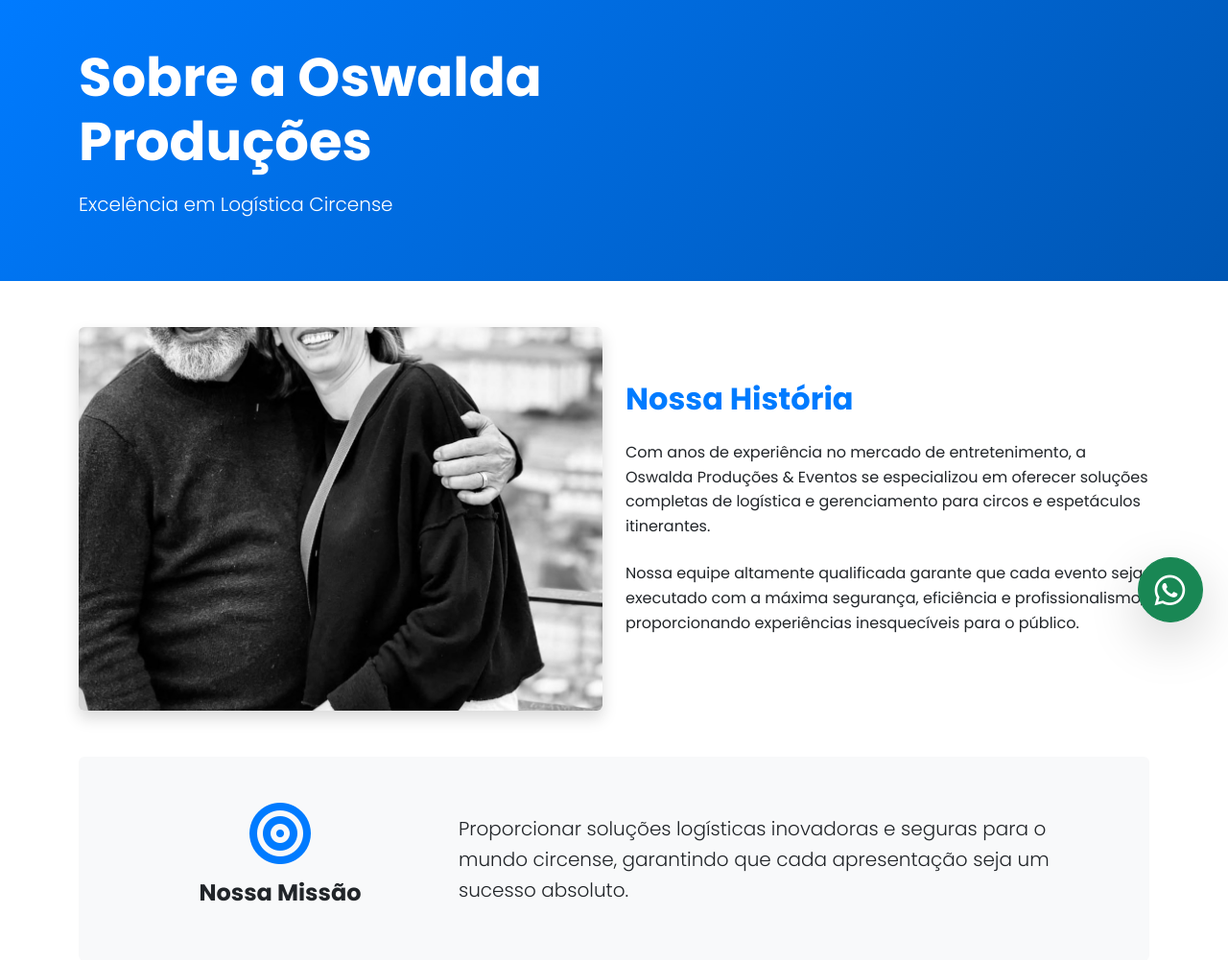
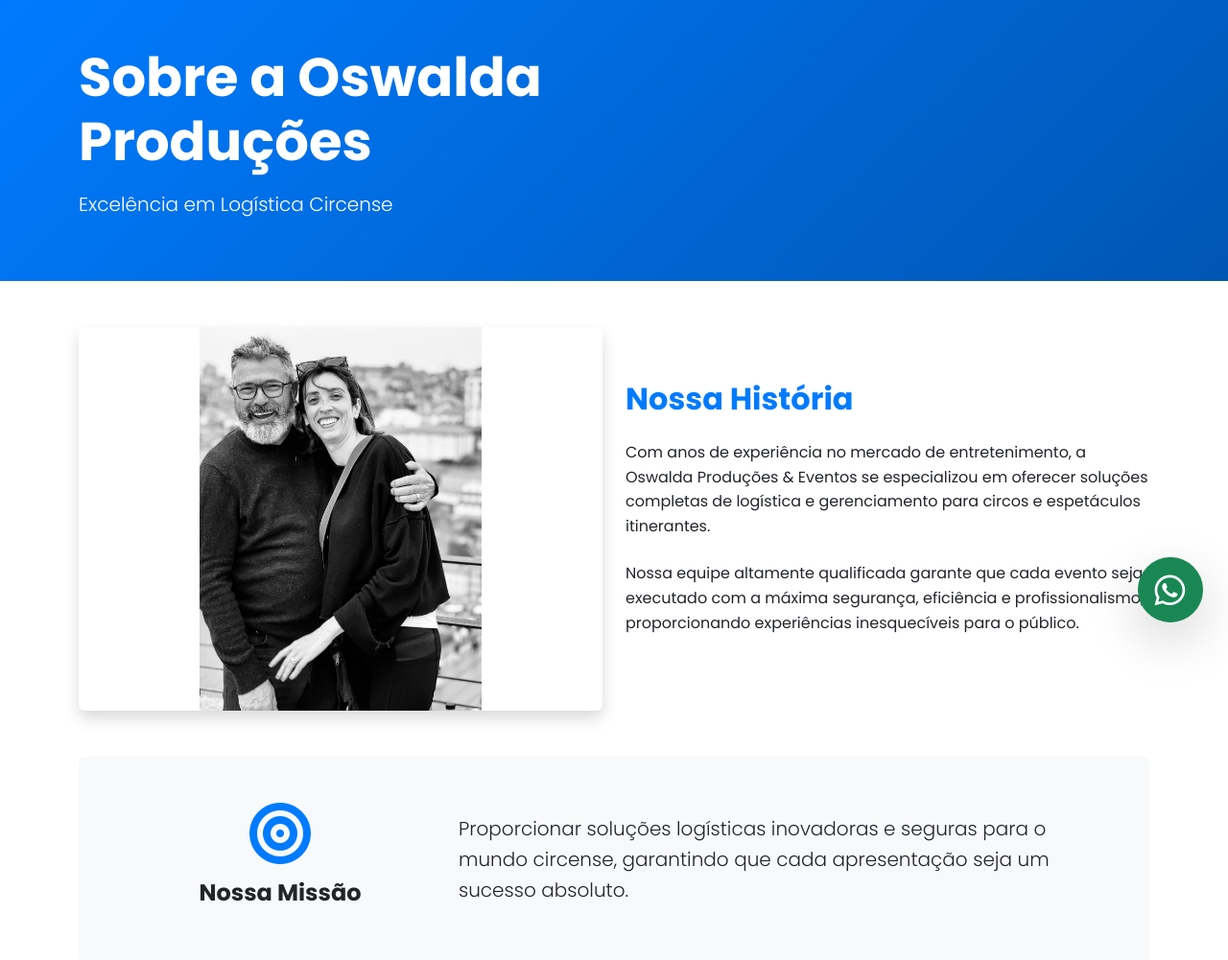
Before and after one commit to lsfrenzel/oswalda2, a Flask app: page /about in a window 1280 px wide. Shown: the part 125-1126 px from the top of the page at 96% size. Run offline with Flask 3, Linux system fonts and the light colour scheme.

Commit message:
Adjust image display on the about page for better presentation
Update `templates/about.html` to change `object-fit` from `cover` to `contain` for the image in the about section, resolving clipping issues.

Replit-Commit-Author: Agent
Replit-Commit-Session-Id: 44c003a3-a09c-4d3d-86a1-bdcd5ff26790
Replit-Commit-Checkpoint-Type: full_checkpoint
Replit-Commit-Screenshot-Url: https://storage.googleapis.com/screenshot-production-us-central1/cae8d03b-0bad-4353-b06f-861cb8dd0b0b/44c003a3-a09c-4d3d-86a1-bdcd5ff26790/BwxlapI

```diff
--- a/templates/about.html
+++ b/templates/about.html
@@ -17,9 +17,9 @@
 <section class="py-5">
     <div class="container">
         <div class="row align-items-center mb-5">
-            <div class="col-lg-6 mb-4 mb-lg-0 text-center">
+            <div class="col-lg-6 mb-4 mb-lg-0">
                 <img src="static/images/oswalda.jpg"
-                     alt="Circus backstage" class="img-fluid rounded shadow slide-in-left" style="max-height: 400px; width: 100%; object-fit: cover;">
+                     alt="Circus backstage" class="img-fluid rounded shadow slide-in-left" style="max-height: 400px; width: 100%; object-fit: contain;">
             </div>
             <div class="col-lg-6 slide-in-right">
                 <h2 class="fw-bold text-primary mb-4">{{ t('about_history') }}</h2>
```
